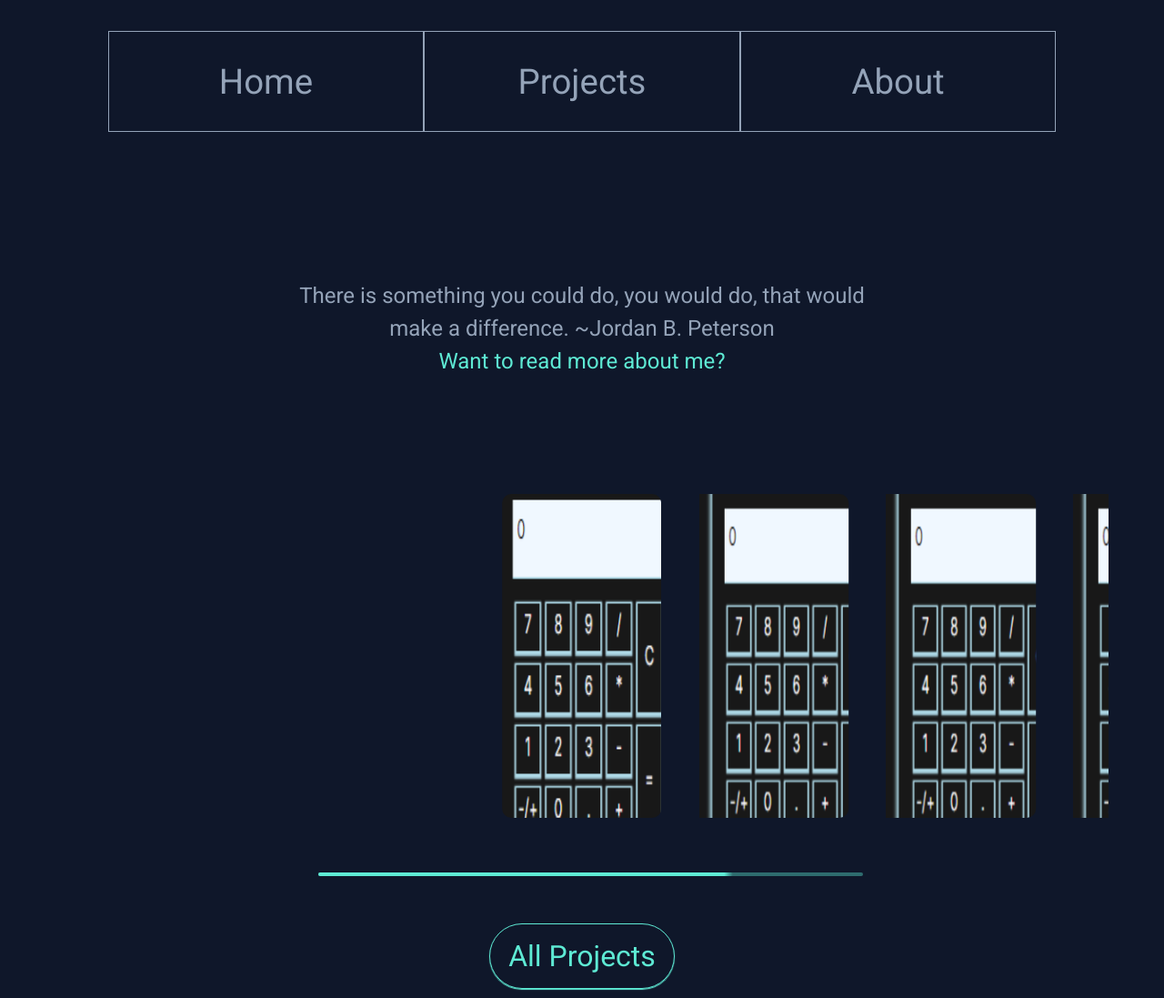
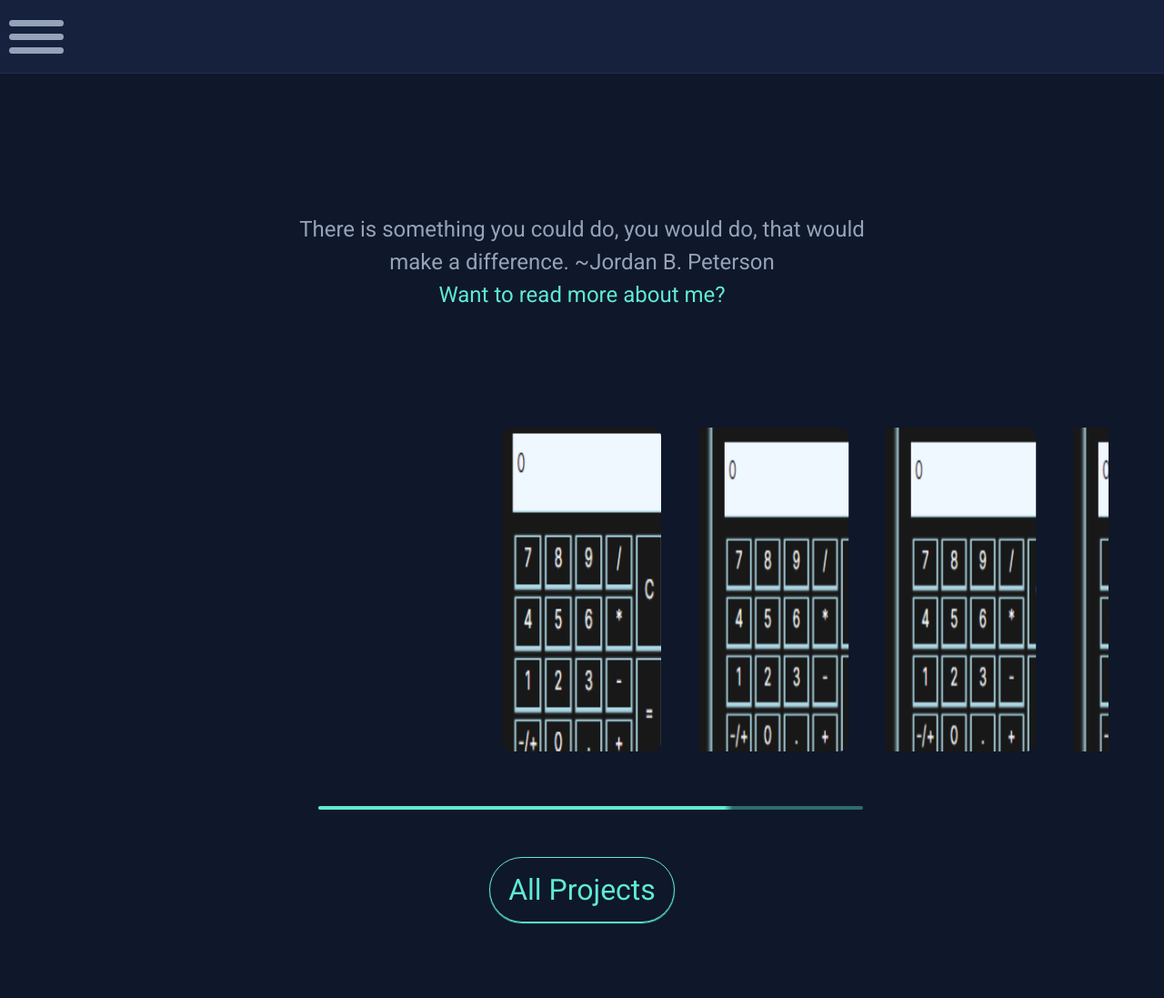
Before and after one commit to Schubi222/Porfolio, a Vue app in the folder Porfolio/: page / in a window 1280 px wide. Shown: the top 1097 px of the page at 91% size. Built offline with nearby package versions, Linux system fonts and the light colour scheme.

Commit message:
Changed menu to the mobile style menu - CON: Class Names do not make sense anymore

```diff
--- a/Porfolio/src/assets/MenuBar.css
+++ b/Porfolio/src/assets/MenuBar.css
@@ -8,43 +8,17 @@ $text-color:#E6EFFF;
   display: grid;
   grid-template-columns: repeat(3, 1fr);
 }
-.Menu-bar__link {
-  text-align: center;
-  color: rgb(148, 163, 184);
-  font-size: clamp(1.5rem, 3vw, 3rem);
-  padding: clamp(1rem, 3vw, 2rem) clamp(3rem, 8vw, 11rem);
-  border: 1px solid rgb(148, 163, 184);
-  transition: 0.6s all ease-in-out;
-  position: relative;
-  box-sizing: border-box;
-}
-.Menu-bar__link:hover {
-  border: 1px solid rgb(94, 234, 212);
-  color: rgb(94, 234, 212);
-}
-.Menu-bar__link:hover:before {
-  transition: width 0.6s ease;
-  width: 100%;
-}
-.Menu-bar__link:before {
-  content: "";
-  position: absolute;
-  left: 0;
-  top: 0;
-  width: 0;
-  height: 100%;
-  background: linear-gradient(to right, transparent 10%, rgb(94, 234, 212) 190%);
-}
 
 .Menu-bar-mobile {
   z-index: 10;
-  display: none;
   position: fixed;
   top: 0;
   left: 0;
   cursor: pointer;
-  height: 100px;
+  height: 80px;
+  border-bottom: #1c2c50 solid 1px;
   width: 100vw;
+  background: #16213d;
 }
 .Menu-bar-mobile__hover-box {
   display: flex;
@@ -55,6 +29,7 @@ $text-color:#E6EFFF;
   position: fixed;
   z-index: 10;
   padding: 10px;
+  margin-top: 5px;
 }
 .Menu-bar-mobile__hamburger, .Menu-bar-mobile__hamburger:before, .Menu-bar-mobile__hamburger:after {
   transition: all 0.5s ease-in-out;
@@ -94,12 +69,15 @@ $text-color:#E6EFFF;
   bottom: 0;
   height: 0;
   width: 100vw;
-  background: darkgray;
+  background: #1c2c50;
   z-index: 9;
   transition: all 1s ease-in-out;
 }
 .Menu-bar-mobile__side-panel.is_open {
   height: 100vh;
+}
+.Menu-bar-mobile__side-panel.is_open .mobile-text {
+  transform: translateX(0) !important;
 }
 .Menu-bar-mobile__side-panel__link-container {
   display: flex;
@@ -110,18 +88,59 @@ $text-color:#E6EFFF;
 .Menu-bar-mobile__side-panel__link-container__link {
   font-size: clamp(1.5rem, 3vw, 3rem);
   padding: clamp(1rem, 3vw, 2rem) clamp(1.5rem, 3vw, 3rem);
-  color: rgb(15, 23, 42);
-}
-.Menu-bar-mobile__side-panel__link-container__link:hover {
-  color: #1c2c50;
+  color: rgb(94, 234, 212);
+  display: flex;
+  flex-direction: row;
+  justify-content: space-between;
+  align-items: center;
 }
 
+.mobile-arrow {
+  display: none;
+  font-weight: bold;
+  font-size: 3rem;
+}
+
+.mobile-text {
+  transform: translateX(-10vw);
+  transition: transform 1s ease-in-out !important;
+}
+
+@media (min-width: 1024px) {
+  .Menu-bar__link {
+    text-align: center;
+    color: rgb(148, 163, 184);
+    font-size: clamp(1.5rem, 3vw, 3rem);
+    padding: clamp(1rem, 3vw, 2rem) clamp(3rem, 8vw, 11rem);
+    border-bottom: 1px solid rgb(148, 163, 184);
+    transition: 0.6s all ease-in-out;
+    position: relative;
+    box-sizing: border-box;
+  }
+  .Menu-bar__link:first-of-type {
+    border-top: 1px solid rgb(148, 163, 184);
+  }
+  .Menu-bar__link:hover {
+    border-bottom: 1px solid rgb(94, 234, 212);
+    color: rgb(94, 234, 212);
+  }
+  .Menu-bar__link:hover:before {
+    transition: width 0.6s ease;
+    width: 100%;
+  }
+  .Menu-bar__link:before {
+    content: "";
+    position: absolute;
+    left: 0;
+    top: 0;
+    width: 0;
+    height: 100%;
+    background: linear-gradient(to right, transparent, rgb(94, 234, 212) 80%);
+  }
+}
 @media (max-width: 1024px) {
-  .Menu-bar-mobile {
+  .mobile-arrow {
     display: unset;
-  }
-  .Menu-bar {
-    display: none;
   }
 }
 
--- a/Porfolio/src/assets/MenuBar.scss
+++ b/Porfolio/src/assets/MenuBar.scss
@@ -5,49 +5,19 @@
   padding: 1rem 0;
   display: grid;
   grid-template-columns: repeat(3, 1fr);
-  &__link{
-    text-align: center;
-    color: variables.$text-color;
-    font-size: clamp(1.5rem, 3vw, 3rem);
-    padding: clamp(1rem, 3vw, 2rem) clamp(3rem, 8vw, 11rem);
-    border: variables.$standard-grey-boarder;
-    transition: .6s all ease-in-out;
-    position: relative;
-    box-sizing: border-box;
-    &:hover{
-      border: 1px solid variables.$call-to-action-color;
-      color: variables.$call-to-action-color;
-    }
-    &:hover:before{
-      transition: width .6s ease;
-      width: 100%;
-    }
-    &:before{
-      content: "";
-      position: absolute;
-      left: 0;
-      top: 0;
-      width: 0;
-      height: 100%;
-      background: linear-gradient(
-                  to right,
-                  transparent 10%,
-                      variables.$call-to-action-color 190%,
-      );
-    }
-  }
+
 
 }
 .Menu-bar-mobile{
   z-index: 10;
-  display: none;
   position: fixed;
   top: 0;
   left: 0;
   cursor: pointer;
-  height: 100px;
-
+  height: 80px;
+  border-bottom: lighten(variables.$primary-color, 10%) solid 1px;
   width: 100vw;
+  background: lighten(variables.$primary-color, 5%);
 
   &__hover-box{
     display: flex;
@@ -58,6 +28,7 @@
     position: fixed;
     z-index: 10;
     padding: 10px;
+    margin-top: 5px;
   }
   &__hamburger{
 
@@ -106,13 +77,17 @@
     bottom: 0;
     height: 0;
     width: 100vw;
-    background: darkgray;
+    background: lighten(variables.$primary-color, 10%);
     z-index: 9;
     transition: all 1s ease-in-out;
 
     //display: none;
     &.is_open{
       height: 100vh;
+
+    }
+    &.is_open .mobile-text{
+      transform: translateX(0) !important;
     }
     &__link-container{
       display: flex;
@@ -122,22 +97,63 @@
       &__link{
         font-size: clamp(1.5rem, 3vw, 3rem);
         padding: clamp(1rem, 3vw, 2rem) clamp(1.5rem, 3vw, 3rem);
-        color: variables.$primary-color;
-        &:hover{
-          color:lighten(variables.$primary-color, 10%);
-        }
+        color: variables.$call-to-action-color;
+        display: flex;
+        flex-direction: row;
+        justify-content: space-between;
+        align-items: center;
       }
     }
   }
 
 }
-
-@media (max-width: variables.$mobile) {
-  .Menu-bar-mobile{
-    display: unset;
-
-  }
-  .Menu-bar{
-    display: none;
+.mobile-arrow{
+  display: none;
+  font-weight: bold;
+  font-size: 3rem;
+}
+.mobile-text{
+   transform: translateX(-10vw);
+   transition: transform 1s ease-in-out !important;
+ }
+@media (min-width: variables.$mobile) {
+  .Menu-bar__link{
+    text-align: center;
+    color: variables.$text-color;
+    font-size: clamp(1.5rem, 3vw, 3rem);
+    padding: clamp(1rem, 3vw, 2rem) clamp(3rem, 8vw, 11rem);
+    border-bottom: variables.$standard-grey-boarder;
+    transition: .6s all ease-in-out;
+    position: relative;
+    box-sizing: border-box;
+    &:first-of-type{
+      border-top: variables.$standard-grey-boarder;
+    }
+    &:hover{
+      border-bottom: 1px solid variables.$call-to-action-color;
+      color: variables.$call-to-action-color;
+    }
+    &:hover:before{
+      transition: width .6s ease;
+      width: 100%;
+    }
+    &:before{
+      content: "";
+      position: absolute;
+      left: 0;
+      top: 0;
+      width: 0;
+      height: 100%;
+      background: linear-gradient(
+                      to right,
+                      transparent,
+                      variables.$call-to-action-color 80%,
+      );
+    }
   }
 }
+@media (max-width: variables.$mobile) {
+  .mobile-arrow{
+    display: unset;
+  }
+}
--- a/Porfolio/src/components/MenuBar.vue
+++ b/Porfolio/src/components/MenuBar.vue
@@ -1,18 +1,24 @@
 <template>
-  <nav class="Menu-bar">
+<!--  <nav class="Menu-bar">
     <RouterLink class="Menu-bar__link" to="/">Home</RouterLink>
     <RouterLink class="Menu-bar__link" to="/projects">Projects</RouterLink>
     <RouterLink class="Menu-bar__link" to="/about">About</RouterLink>
-  </nav>
+  </nav>-->
   <div class="Menu-bar-mobile">
     <div class="Menu-bar-mobile__hover-box" @click="toggle_mobile_menu">
       <div class="Menu-bar-mobile__hamburger" ref="hamburger_div"></div>
     </div>
     <div class="Menu-bar-mobile__side-panel" ref="side_panel">
       <nav class="Menu-bar-mobile__side-panel__link-container">
-        <RouterLink class="Menu-bar-mobile__side-panel__link-container__link" to="/" @click="toggle_mobile_menu">Home</RouterLink>
-        <RouterLink class="Menu-bar-mobile__side-panel__link-container__link" to="/projects" @click="toggle_mobile_menu">Projects</RouterLink>
-        <RouterLink class="Menu-bar-mobile__side-panel__link-container__link" to="/about" @click="toggle_mobile_menu">About</RouterLink>
+        <RouterLink class="Menu-bar-mobile__side-panel__link-container__link Menu-bar__link" to="/" @click="toggle_mobile_menu">
+         <span class="mobile-text">Home</span> <span class="mobile-arrow">&rsaquo;</span>
+        </RouterLink>
+        <RouterLink class="Menu-bar-mobile__side-panel__link-container__link Menu-bar__link" to="/projects" @click="toggle_mobile_menu">
+          <span class="mobile-text">Projects</span> <span class="mobile-arrow">&rsaquo;</span>
+        </RouterLink>
+        <RouterLink class="Menu-bar-mobile__side-panel__link-container__link Menu-bar__link" to="/about" @click="toggle_mobile_menu">
+          <span class="mobile-text">About</span> <span class="mobile-arrow">&rsaquo;</span>
+        </RouterLink>
       </nav>
 
     </div>
```
Also changed, not shown: 1 other file (tests, documents, lock files or other folders).
